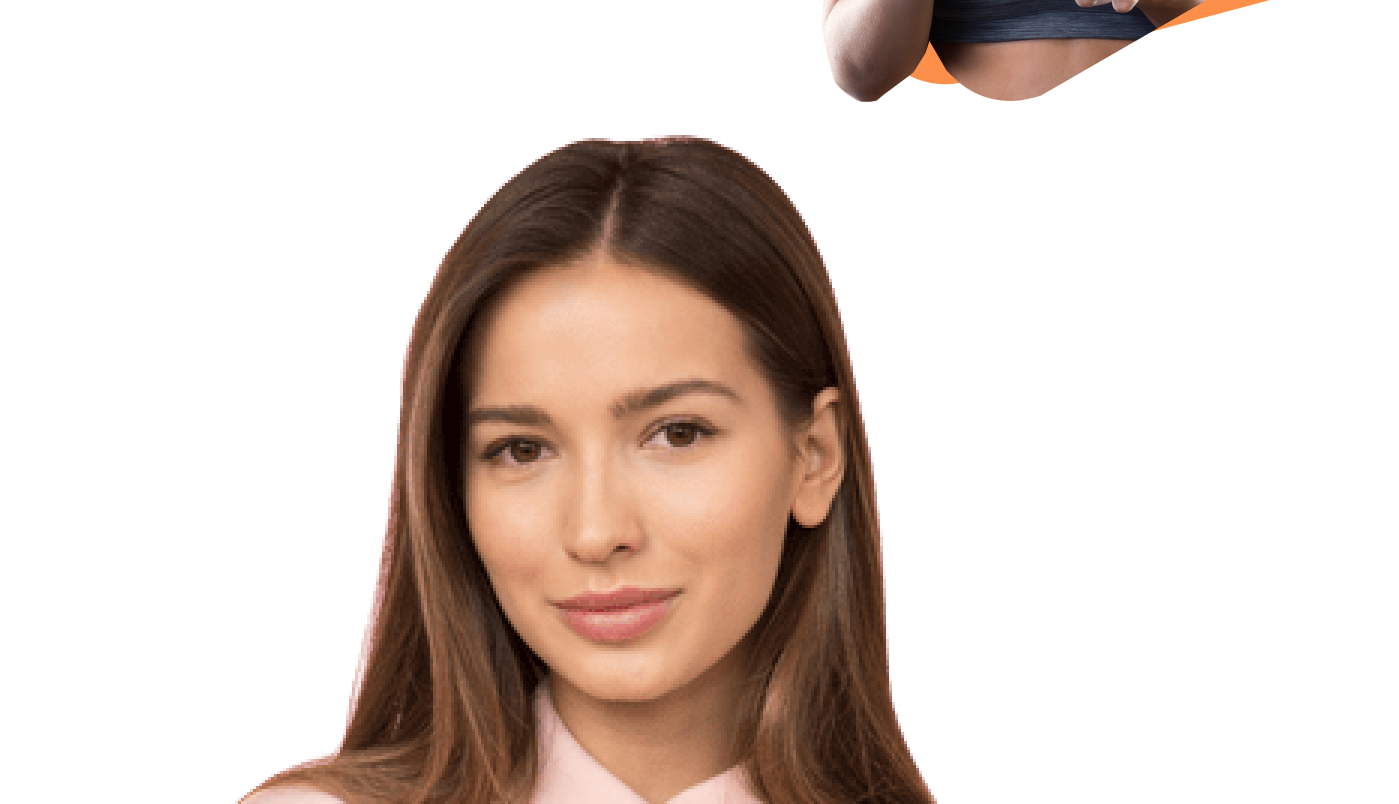
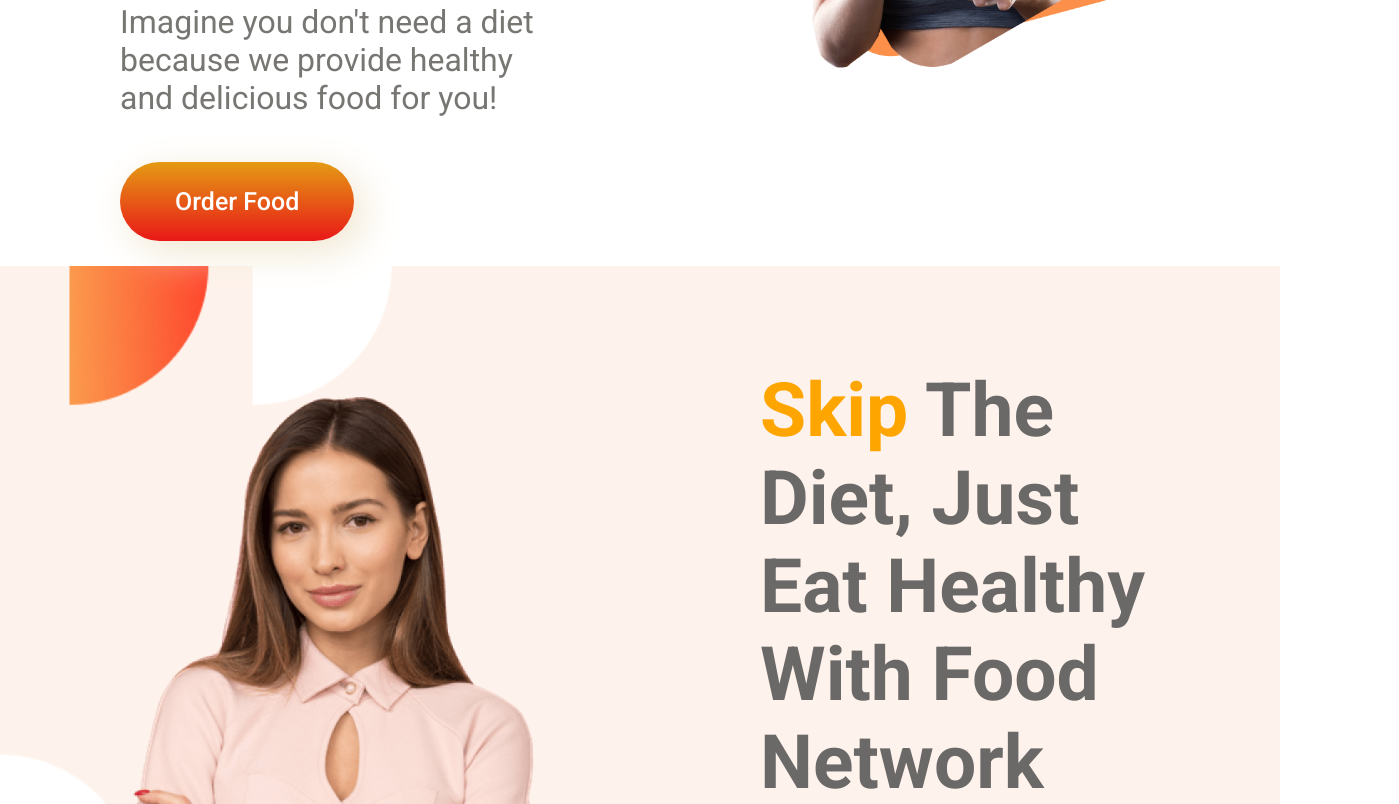
Before and after one commit to smahkafi/Food-Network-Assignment-1, a plain HTML site: page index.html in a window 1280 px wide. Shown: the part 676-1480 px from the top of the page, 1399 px wide, since content can reach past the window. Drawn offline with Linux system fonts and the light colour scheme.

Commit message:
banner complete

```diff
--- a/Style.css
+++ b/Style.css
@@ -13,7 +13,7 @@ body{
 }
 .top{
     width: 50%;
-    padding-left: 60px;
+    padding-left: 120px;
     padding-right: 60px;
     box-sizing: border-box;
 }
@@ -32,17 +32,57 @@ ul li{
     height: 35px;
 }
 .social-icons img{
-    position: relative;
     width: 30px;
     height: 30px;
 }
 #banner{
+    padding-bottom: 50px;
     width: 100%;
     display: flex;
 }
 .half-width{
-    padding-left: 100px;
+    margin: auto;
+    padding-top: 100px;
+    padding-left: 120px;
     padding-right: 100px;
     box-sizing: border-box;
     width: 50%;
 }
+.half-width h1{
+    margin: 0;
+    padding-bottom: 80px;
+    font-size: 75px;
+    color: #6b6868;
+}
+.half-width span{
+    color: orange;
+}
+.half-width p{
+    margin: 0;
+    padding-bottom: 70px;
+    color: rgb(119, 118, 115);
+    font-size: 32px;
+}
+.half-width a{
+    text-decoration: none;
+
+}
+.half-width .link-button{
+    background-image: linear-gradient(rgb(228, 155, 20), rgb(233, 24, 24));
+    padding: 25px 55px;
+    color: white;
+    font-size: 25px;
+    border-radius: 60px;
+    font-weight: 500;
+    box-shadow: 10px 10px 40px rgb(241, 230, 207);
+}
+.half-width img{
+    width: 100%;
+}
+#about{
+    width: 100%;
+    display: flex;
+    background-image: url(images/shapes/7.png);
+    background-repeat: no-repeat;
+    background-size: cover;
+}
--- a/index.html
+++ b/index.html
@@ -43,11 +43,12 @@
     </section>
 
     <section id="banner">
-        <div class="half-width">
+        <div class="half-width auto">
             <h1> <span>Skip</span> The Diet, Just Eat Healthy With Food Network</h1>
             <p>
                 Imagine you don't need a diet because we provide healthy and delicious food for you!
             </p>
+            <a class="link-button" href="" rel="home" target="_blank">Order Food</a>
         </div>
 
         <div class="half-width">
@@ -67,6 +68,7 @@
             <p>
                 Imagine you don't need a diet because we provide healthy and delicious food for you!
             </p>
+            <a class="link-button" href="" rel="home" target="_blank">Contact Me</a>
         </div>
     </section>
 
```
